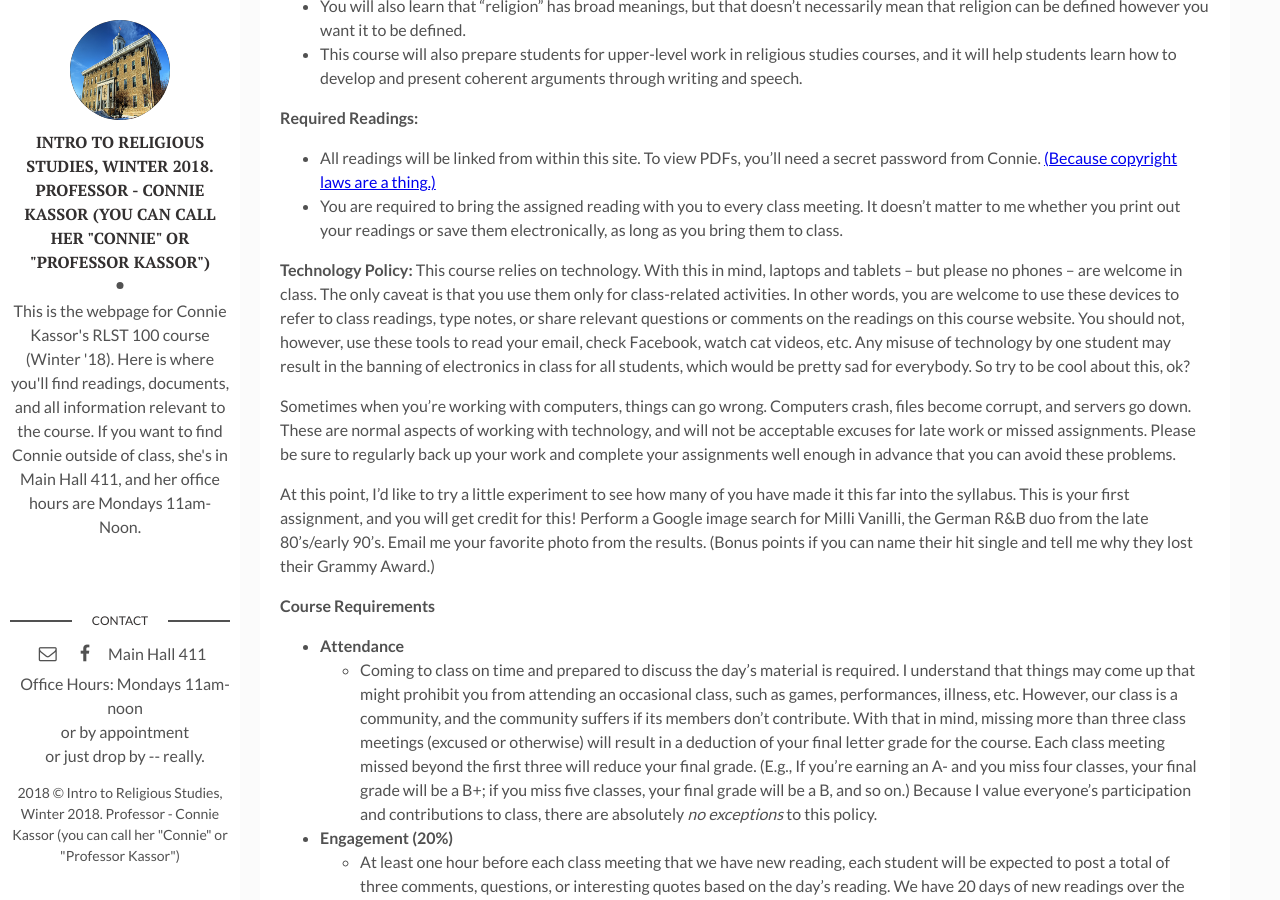
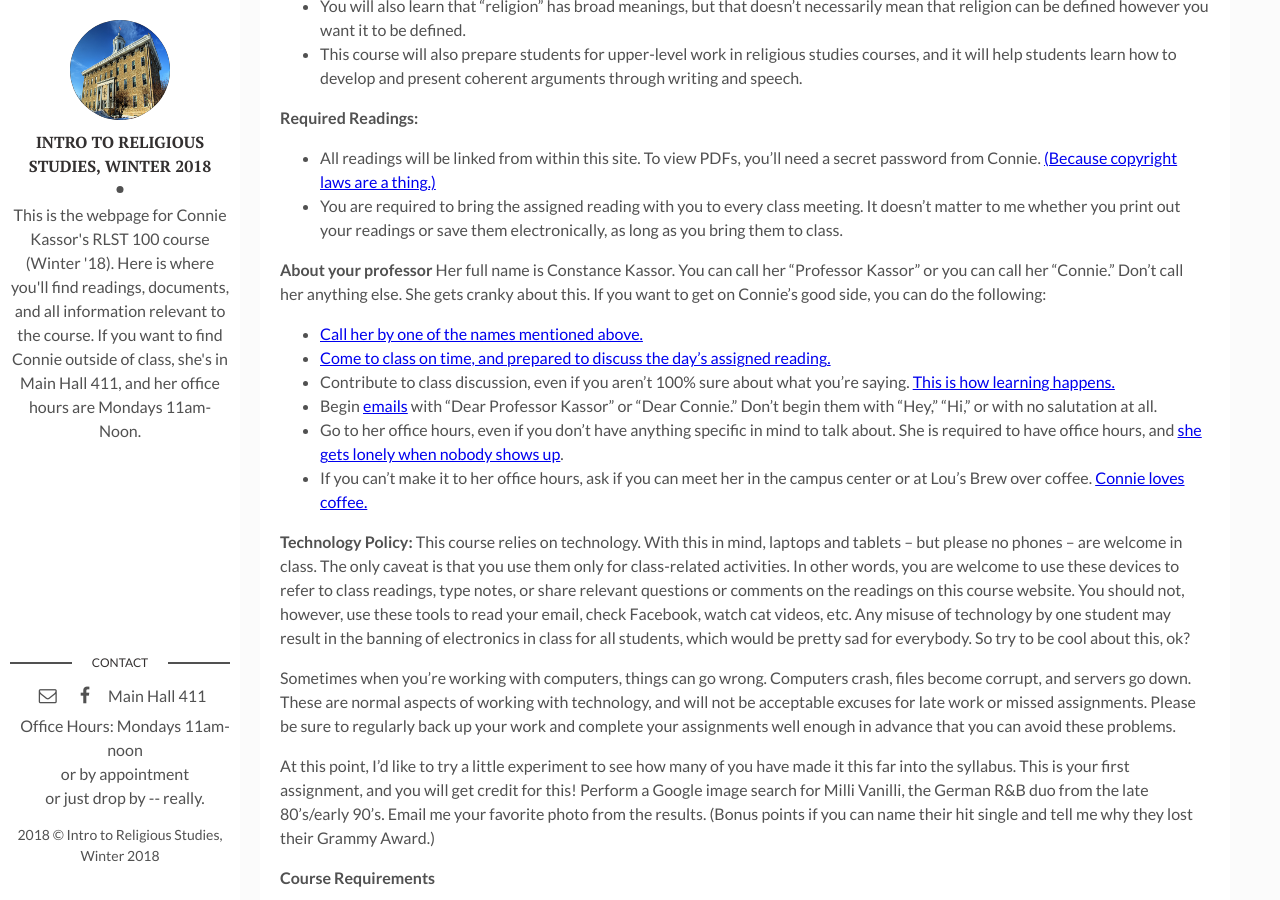
Before and after one commit to ckassor/ckassor.github.io, a Jekyll site: the page built from _posts/2016-01-01-syllabus.markdown, in a window 1280 px wide and 900 px high, scrolled down 524 px. Built offline with Jekyll 4.4.1, drawn with Linux system fonts in a browser that asks for light colours.

Commit message:
added some gifs and shit

```diff
--- a/_config.yml
+++ b/_config.yml
@@ -7,7 +7,7 @@ url: "http://rlst100.party" # the base hostname & protocol for your site, e.g. h
 site-twitter: #if your site has a twitter account, enter it here
 
 # Author Settings
-author: Intro to Religious Studies, Winter 2018. Professor - Connie Kassor (you can call her "Connie" or "Professor Kassor")
+author: Intro to Religious Studies, Winter 2018
 author-img: mainhall.jpg
 about-author: This is the webpage for Connie Kassor's RLST 100 course (Winter '18). Here is where you'll find readings, documents, and all information relevant to the course. If you want to find Connie outside of class, she's in Main Hall 411, and her office hours are Mondays 11am-Noon.
 email: constance.e.kassor@lawrence.edu
--- a/_posts/2016-01-01-syllabus.markdown
+++ b/_posts/2016-01-01-syllabus.markdown
@@ -26,6 +26,15 @@ This course is _not_ a survey of world religions, although you will gain some in
 - All readings will be linked from within this site. To view PDFs, you'll need a secret password from Connie. [(Because copyright laws are a thing.)](https://media.giphy.com/media/3o6ZtbIbpwFPgbyCeA/giphy.gif)
 - You are required to bring the assigned reading with you to every class meeting. It doesn’t matter to me whether you print out your readings or save them electronically, as long as you bring them to class.
 
+**About your professor**
+Her full name is Constance Kassor. You can call her "Professor Kassor" or you can call her "Connie." Don't call her anything else. She gets cranky about this.
+If you want to get on Connie's good side, you can do the following:
+- [Call her by one of the names mentioned above.](https://gph.is/1eNXnLk)
+- [Come to class on time, and prepared to discuss the day's assigned reading.](http://gph.is/2comGoE)
+- Contribute to class discussion, even if you aren't 100% sure about what you're saying. [This is how learning happens.](https://gph.is/1TMAcFq)
+- Begin [emails](https://gph.is/YBpwJd) with "Dear Professor Kassor" or "Dear Connie." Don't begin them with  "Hey," "Hi," or with no salutation at all.
+- Go to her office hours, even if you don't have anything specific in mind to talk about. She is required to have office hours, and [she gets lonely when nobody shows up](https://gph.is/Vwwqks).
+- If you can't make it to her office hours, ask if you can meet her in the campus center or at Lou's Brew over coffee. [Connie loves coffee.](https://gph.is/2lIAO0b)
 
 **Technology Policy:**
 This course relies on technology. With this in mind, laptops and tablets – but please no phones – are welcome in class. The only caveat is that you use them only for class-related activities. In other words, you are welcome to use these devices to refer to class readings, type notes, or share relevant questions or comments on the readings on this course website. You should not, however, use these tools to read your email, check Facebook, watch cat videos, etc. Any misuse of technology by one student may result in the banning of electronics in class for all students, which would be pretty sad for everybody. So try to be cool about this, ok?
```
Also changed, not shown: 2017-01-01-schedule.markdown (renamed from _posts/2017-01-01-schedule.markdown).
